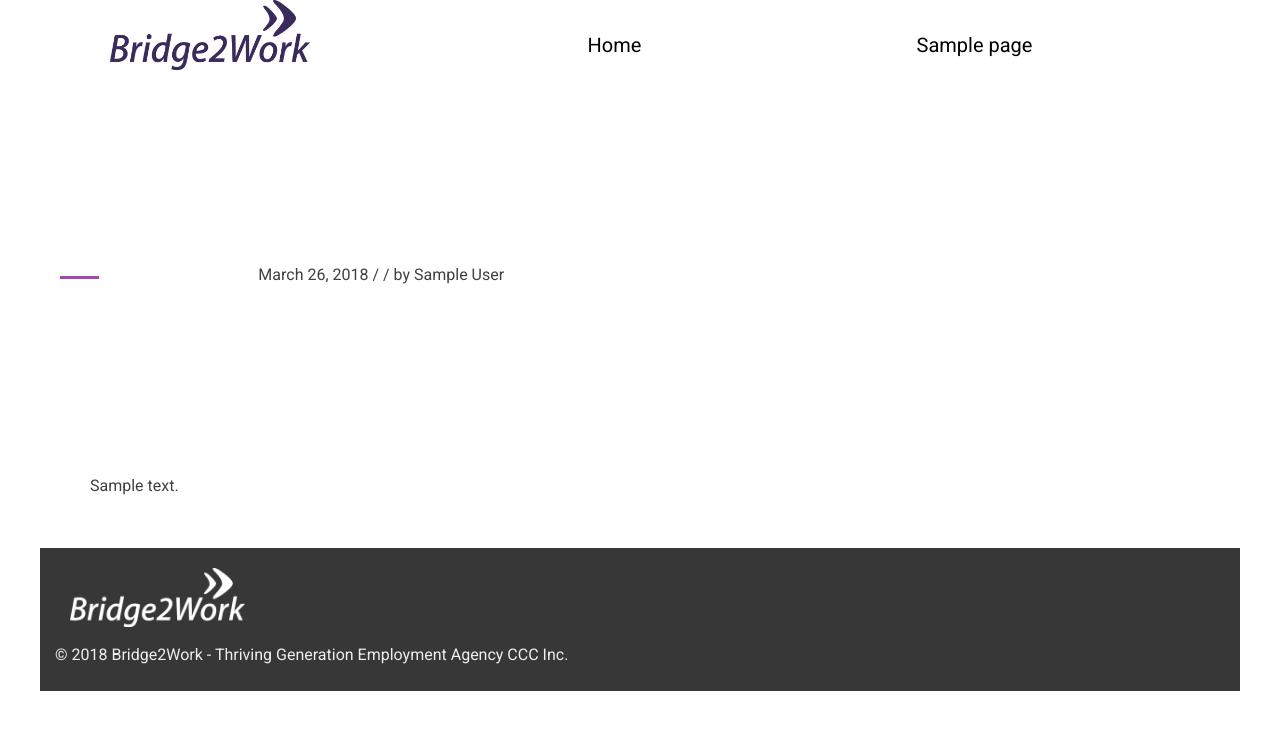
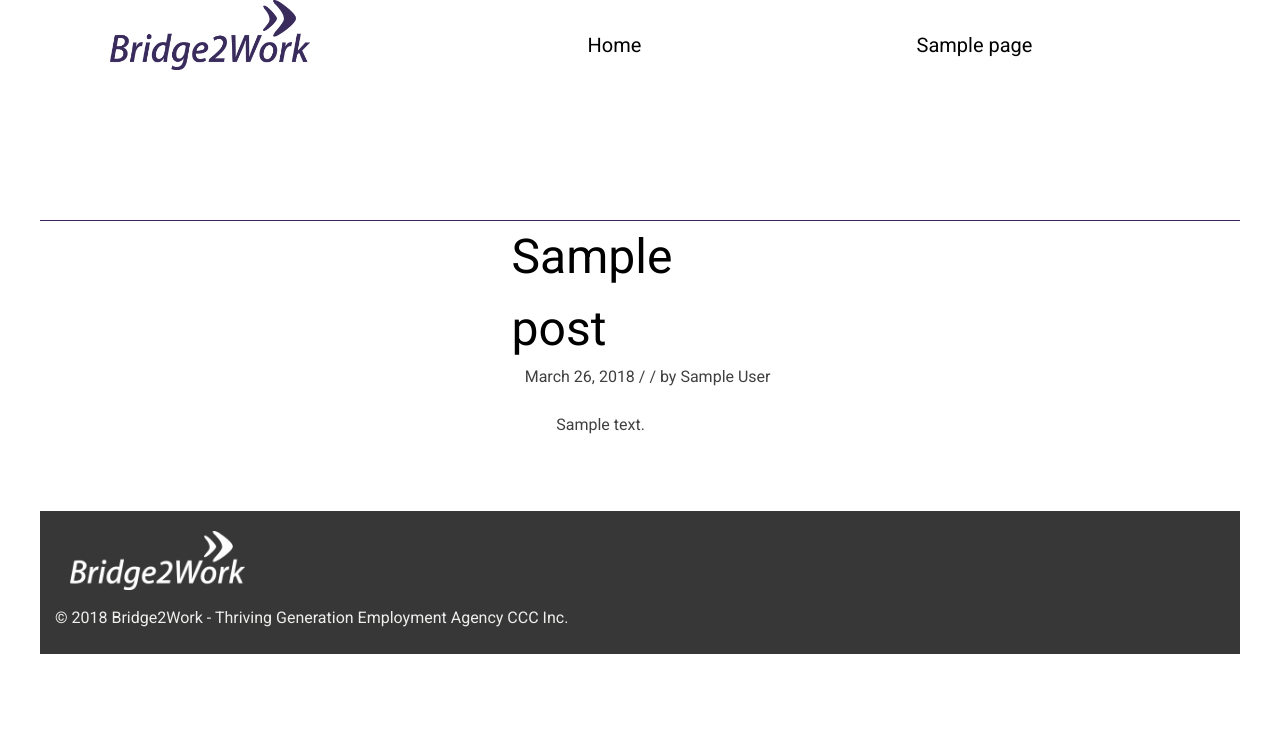
Before and after one commit to redacademy/b2w-winter-2018, a WordPress theme: the page made by themes/b2w-theme/single.php in a window 1280 px wide. Shown: the top 730 px of the page. Run offline with PHP 8.4 and a stand-in for WordPress, Linux system fonts and the light colour scheme; the site name, menu and one post (Sample post) are stand-ins, and other content is empty; style sheets or scripts are compiled from the project's sources; some libraries are stand-ins or nearby versions.

Commit message:
Added basic styling for 404, single and search page.

```diff
--- a/themes/b2w-theme/404.php
+++ b/themes/b2w-theme/404.php
@@ -51,5 +51,5 @@ get_header(); ?>
 
 		</main><!-- #main -->
 	</div><!-- #primary -->
-
+<?php get_sidebar(); ?>
 <?php get_footer(); ?>
--- a/themes/b2w-theme/sass/_page-templates.scss
+++ b/themes/b2w-theme/sass/_page-templates.scss
@@ -342,16 +342,31 @@ section {
 }
 
 
-/* Search Page CSS */
+/* Search, 404, and Single CSS*/
 
+.single,
+.error404,
 .search {
   .site-content {
     display: flex;
     justify-content: space-around;
     margin-top: 10%;
     border-top: 1px solid $ultra_violet;
+    .entry-header{
+      display: block;
+      padding-left: 2%;
+      margin-bottom: 5%;
+      h1 {
+        font-size: $h1_text_size;
+        margin: 0;
+      }
+      .entry-meta {
+        padding-left: 5%;
+      }
+    }
     h1,
     h2 {
+      color: black;
       a{
         text-decoration: none;
       }
@@ -380,3 +395,8 @@ section {
     }
   }
 }
+.comment-body,
+.comments-area,
+.comment-respond {
+  border-top: 1px solid $ultra_violet;
+}
```
